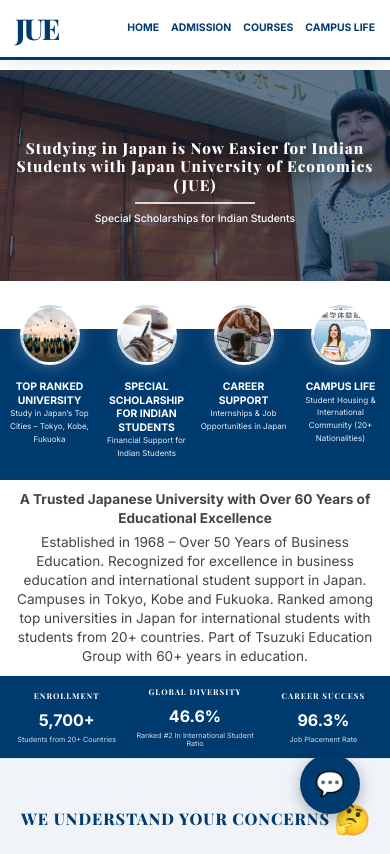
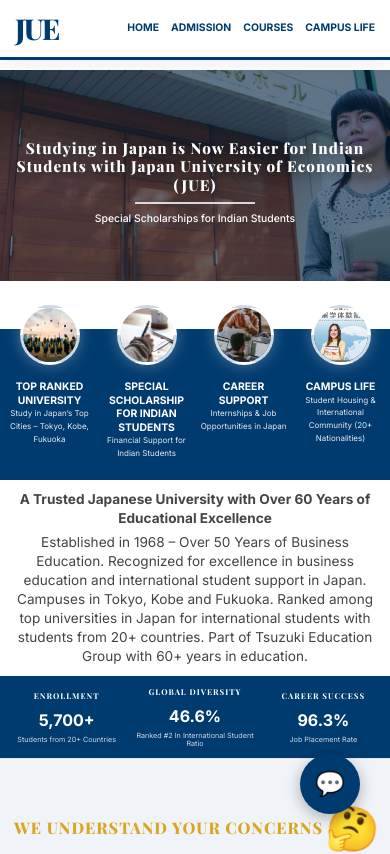
Before and after one commit to CHEHAK-SALUJA/JUE-landing-page-3, a React (Vite) app in the folder JUE-landing-page/frontend/: page / in a window 390 px wide. Shown: the top 854 px of the page. Built offline with nearby package versions, Linux system fonts and the light colour scheme.

Commit message:
changes app.jsx

```diff
--- a/JUE-landing-page/frontend/src/index.css
+++ b/JUE-landing-page/frontend/src/index.css
@@ -344,7 +344,7 @@
 }
 
 .community-home-text {
-  color: var(--primary-color);
+  color: #DAA520; /* Changed to golden yellow */
   font-size: 2.2rem;
   font-weight: 800;
   text-transform: uppercase;
@@ -358,7 +358,7 @@
 
 .animated-emoji {
   display: inline-block;
-  font-size: 2.8rem;
+  font-size: 3.5rem; /* Increased from 2.8rem */
   animation: emojiPop 2s ease-in-out infinite;
 }
 
@@ -450,7 +450,7 @@
   }
 
   .animated-emoji {
-    font-size: 1.5rem !important; /* Still relatively big compared to text */
+    font-size: 2.2rem !important; /* Increased from 1.5rem */
   }
 }
 
```
